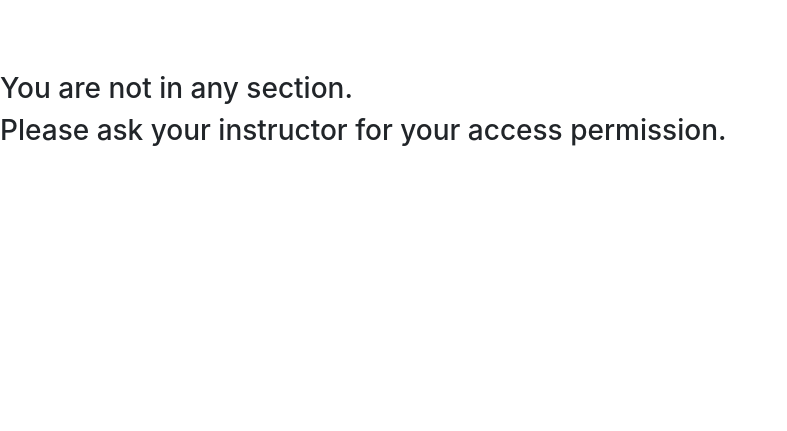
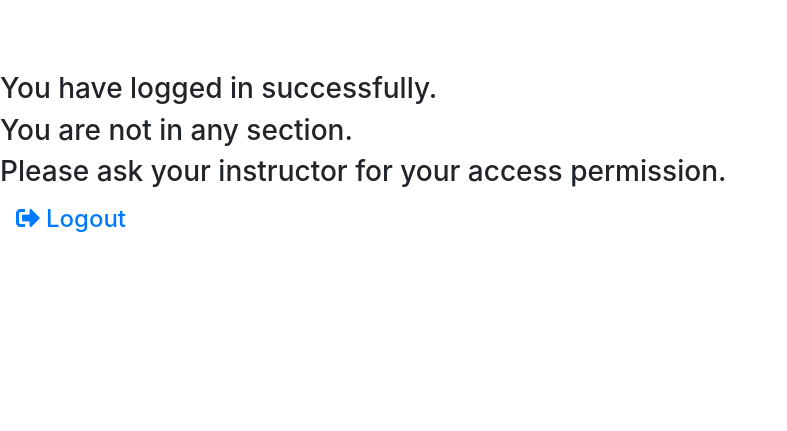
Before and after one commit to vu000058/FundraisingProject, a Django app: page / in a window 1280 px wide. Shown: the top 431 px of the page, without its empty margins (0-787 px from the left). Run offline with Django 3.2, Linux system fonts and the light colour scheme; a user stored in the database is signed in; data comes from the database, SQL or seed files in the repository; some libraries are stand-ins or nearby versions.

Commit message:
fix bugs

```diff
--- a/tasksapp/templates/base.html
+++ b/tasksapp/templates/base.html
@@ -34,12 +34,22 @@
 
   <body>
   {% if request.user and request.user.profile and not request.user.profile.is_instructor and not request.user.profile.is_instructor and not request.user.profile.section %}
-    <h3>
+  <h3>
+        You have logged in successfully.
+    </h3>
+  <h3>
         You are not in any section.
     </h3>
     <h3>
         Please ask your instructor for your access permission.
     </h3>
+    <h4>
+        <a class="nav-link" href="{% url 'logout' %}">
+          <i class="fas fa-sign-out-alt"></i>
+          Logout <span class="sr-only"></span>
+        </a>
+    </h4>
+
 
   {% else %}
     <nav class="navbar navbar-dark fixed-top bg-dark flex-md-nowrap p-0 shadow">
@@ -61,7 +71,7 @@
                     </h5>
                   </li>
 
-                {% if request.user.profile and request.user.profile.is_instructor %}
+                {% if request.user.is_superuser or request.user.profile and request.user.profile.is_instructor %}
                       <li class="nav-item">
                     <a class="nav-link active" href="{% url 'users' %}">
                         <i class="fas fa-users"></i>
--- a/tasksapp/templates/index.html
+++ b/tasksapp/templates/index.html
@@ -19,7 +19,7 @@
         {% csrf_token %}
 
         <div class="row" >
-            {% if request.user.is_instructor %}
+            {% if request.user.is_superuser or request.user.profile.is_instructor %}
             <div class="col-md">
               <div class="form-group">
                   <label>Section</label>
--- a/tasksapp/templates/signup.html
+++ b/tasksapp/templates/signup.html
@@ -24,7 +24,7 @@
 <body>
 <div class="container">
 	<div class="d-flex justify-content-center">
-		<div class="card">
+		<div class="card" style="width: 500px;">
 			<div class="card-header">
 				<h3>Sign Up</h3>
 
--- a/tasksapp/views.py
+++ b/tasksapp/views.py
@@ -20,7 +20,7 @@ task_statuses = ["Unassigned", "Assigned", "Ongoing", "On Hold", "Cancelled", "F
 @login_required
 def index(request):
     if request.method == 'GET':
-        if request.user.profile and request.user.profile.is_instructor:
+        if request.user.is_superuser or request.user.profile and request.user.profile.is_instructor:
             tasks = Task.objects.all().order_by('due_date')
         elif request.user.profile and not request.user.profile.is_instructor\
                 and request.user.profile.section is not None:
```
